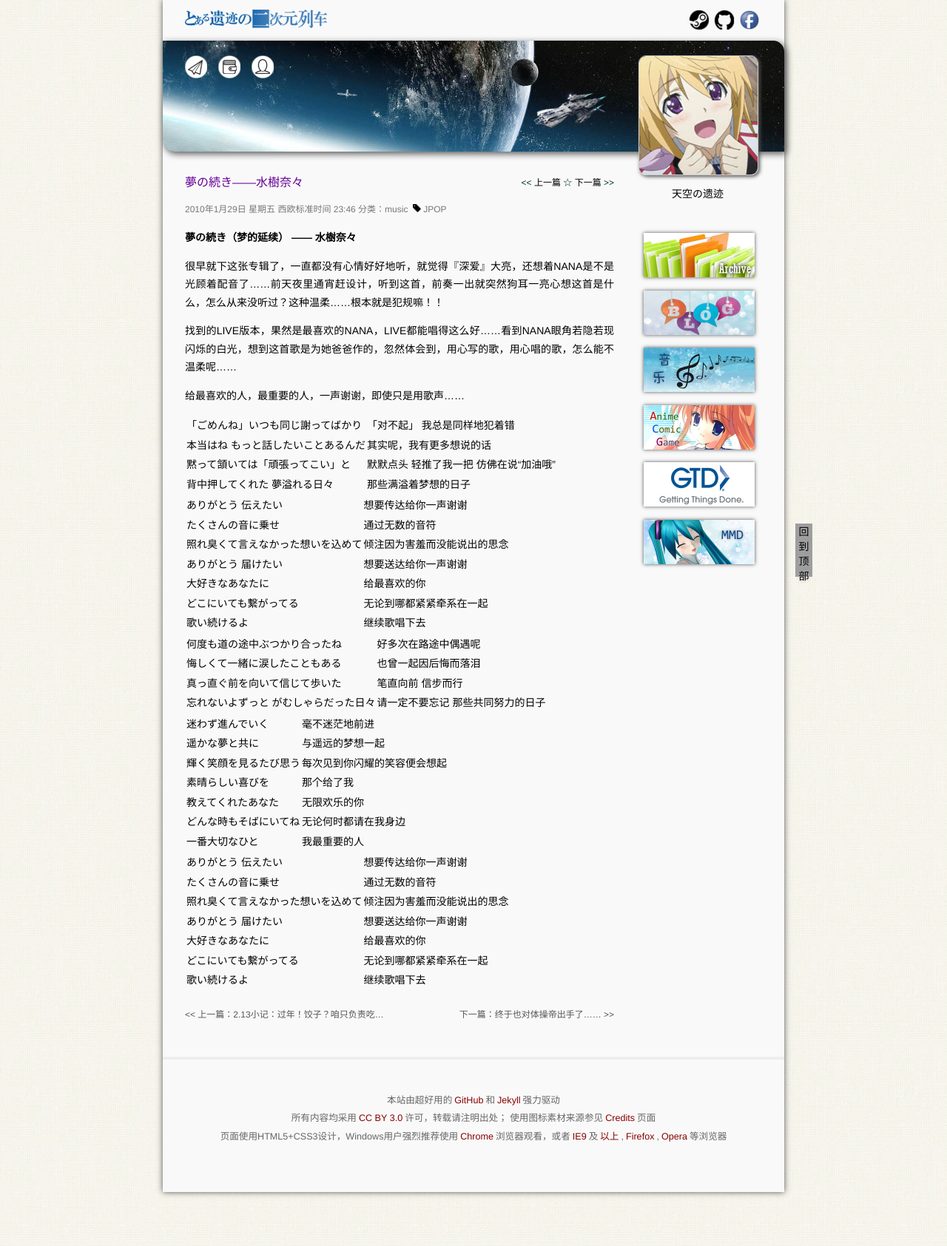
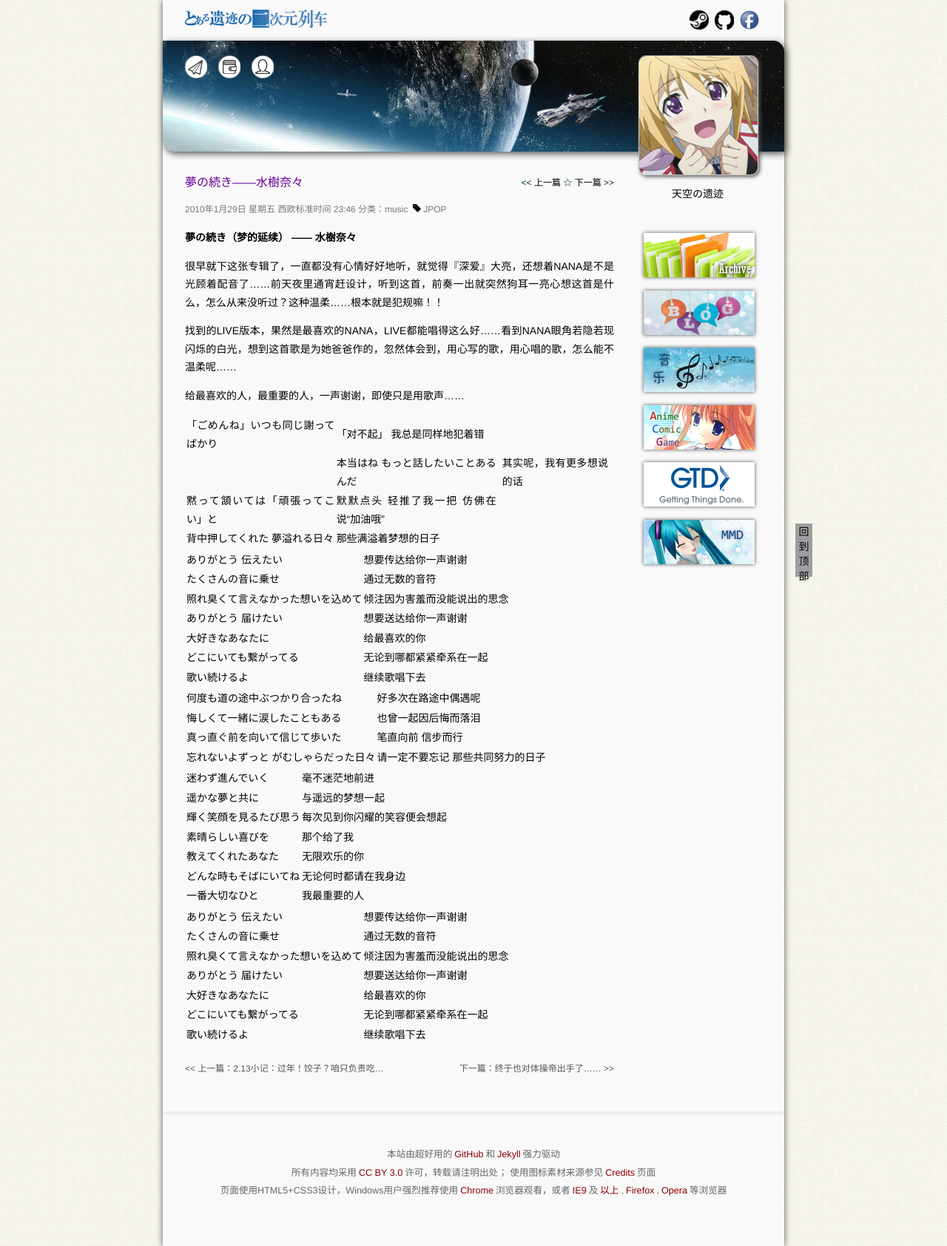
Before and after one commit to SoraNoIseki/soranoiseki.github.io, a Jekyll site: the page built from _posts/2010-01-29-post.md, in a window 1280 px wide. Shown: the whole page at 74% size. Built offline with Jekyll 4.4.1, drawn with Linux system fonts in a browser that asks for light colours; Markdown is read by kramdown in place of the engine named in the settings; comment, search, counter and statistics services are not loaded; grey boxes are pictures that could not be loaded.

Commit message:
表格测试

```diff
--- a/_posts/2010-01-29-post.md
+++ b/_posts/2010-01-29-post.md
@@ -13,8 +13,8 @@
 
 给最喜欢的人，最重要的人，一声谢谢，即使只是用歌声……
 
-| 「ごめんね」いつも同じ謝ってばかり | 「对不起」 我总是同样地犯着错
-| 本当はね もっと話したいことあるんだ | 其实呢，我有更多想说的话
+| 「ごめんね」いつも同じ謝ってばかり | 「对不起」 我总是同样地犯着错  |
+|| 本当はね もっと話したいことあるんだ || 其实呢，我有更多想说的话  ||
 | 黙って頷いては「頑張ってこい」と | 默默点头 轻推了我一把 仿佛在说“加油哦”
 | 背中押してくれた 夢溢れる日々 | 那些满溢着梦想的日子
 
```
